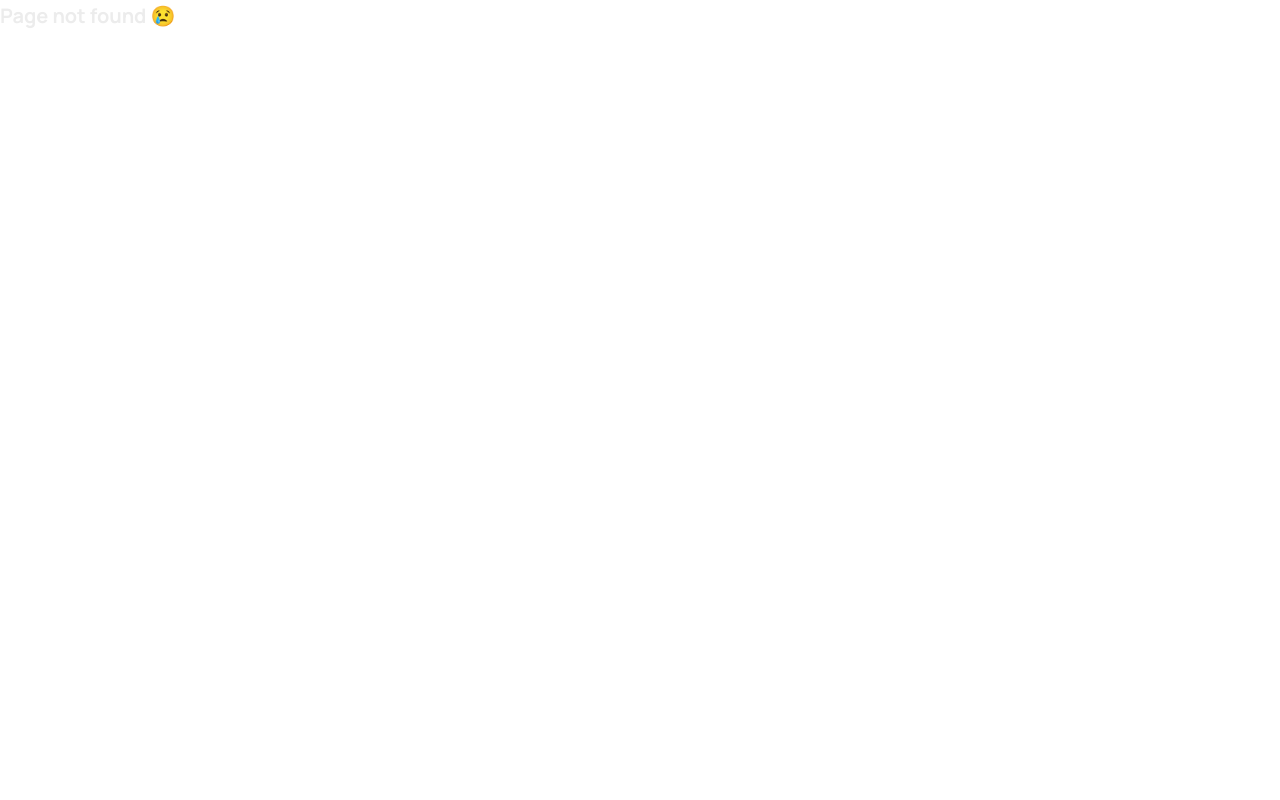
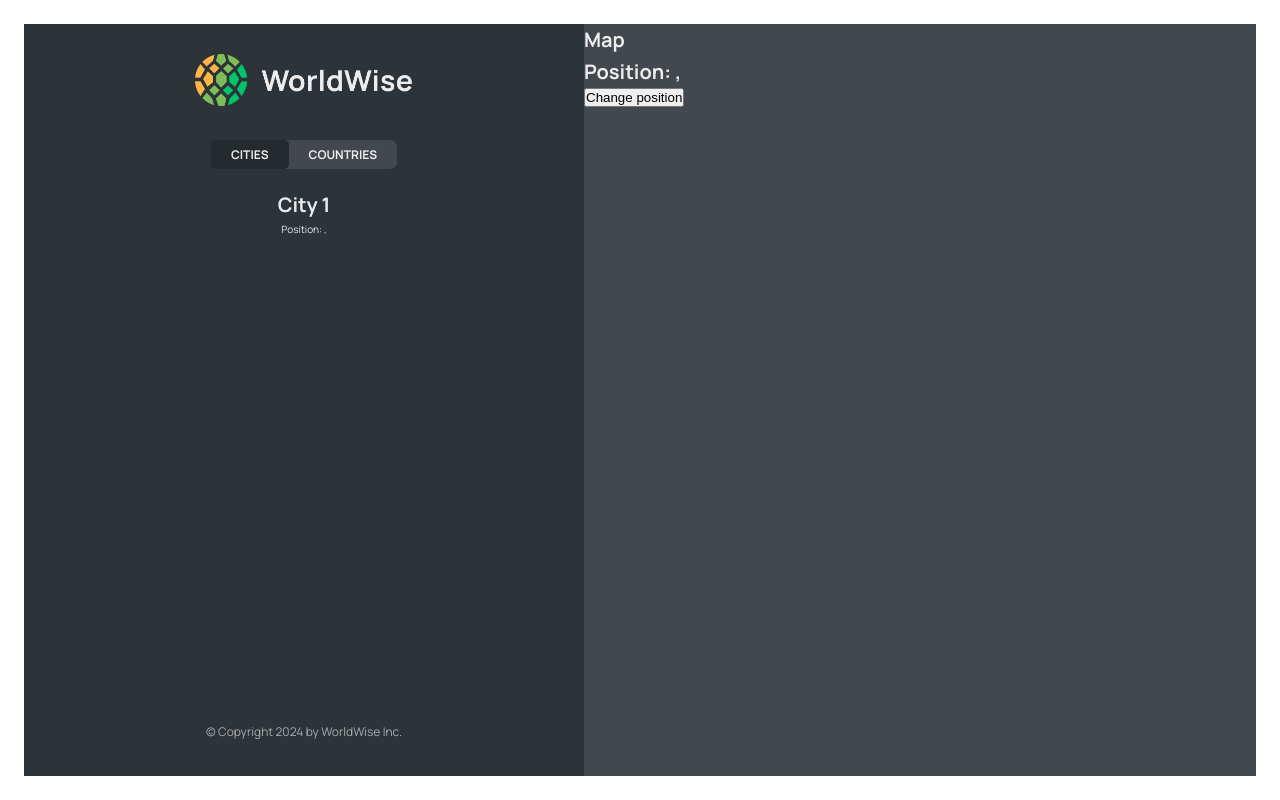
Before and after one commit to Rezuan-Ahmed-git/world-wise, a React (Vite) app: page /app/cities/1 in a window 1280 px wide. Before the commit this address had no page. Built offline with nearby package versions, Linux system fonts and the light colour scheme; data requests are answered from the project's data file.

Commit message:
feat: cities query string are set and dynamic route implement

```diff
--- a/src/App.jsx
+++ b/src/App.jsx
@@ -9,6 +9,7 @@
 import Login from './pages/Login';
 import CityList from './components/CityList';
 import CountryList from './components/CountryList';
+import City from './components/City';
 
 const BASE_URL = 'http://localhost:8002';
 
@@ -49,6 +50,7 @@
             path="cities"
             element={<CityList cities={cities} isLoading={isLoading} />}
           />
+          <Route path="cities/:id" element={<City />} />
           <Route
             path="countries"
             element={<CountryList cities={cities} isLoading={isLoading} />}
--- a/src/components/City.jsx
+++ b/src/components/City.jsx
@@ -1,60 +1,72 @@
-import styles from "./City.module.css";
+import { useParams, useSearchParams } from 'react-router-dom';
+import styles from './City.module.css';
 
 const formatDate = (date) =>
-  new Intl.DateTimeFormat("en", {
-    day: "numeric",
-    month: "long",
-    year: "numeric",
-    weekday: "long",
+  new Intl.DateTimeFormat('en', {
+    day: 'numeric',
+    month: 'long',
+    year: 'numeric',
+    weekday: 'long',
   }).format(new Date(date));
 
 function City() {
+  const { id } = useParams();
+  const [searchParams, setSearchParams] = useSearchParams();
+  const lat = searchParams.get('lat');
+  const lng = searchParams.get('lng');
+
   // TEMP DATA
   const currentCity = {
-    cityName: "Lisbon",
-    emoji: "🇵🇹",
-    date: "2027-10-31T15:59:59.138Z",
-    notes: "My favorite city so far!",
+    cityName: 'Lisbon',
+    emoji: '🇵🇹',
+    date: '2027-10-31T15:59:59.138Z',
+    notes: 'My favorite city so far!',
   };
 
   const { cityName, emoji, date, notes } = currentCity;
 
   return (
-    <div className={styles.city}>
-      <div className={styles.row}>
-        <h6>City name</h6>
-        <h3>
-          <span>{emoji}</span> {cityName}
-        </h3>
-      </div>
+    <>
+      <h1>City {id} </h1>
+      <p>
+        Position: {lat}, {lng}
+      </p>
+    </>
+    // <div className={styles.city}>
+    //   <div className={styles.row}>
+    //     <h6>City name</h6>
+    //     <h3>
+    //       <span>{emoji}</span> {cityName}
+    //     </h3>
+    //   </div>
 
-      <div className={styles.row}>
-        <h6>You went to {cityName} on</h6>
-        <p>{formatDate(date || null)}</p>
-      </div>
+    //   <div className={styles.row}>
+    //     <h6>You went to {cityName} on</h6>
+    //     <p>{formatDate(date || null)}</p>
+    //   </div>
 
-      {notes && (
-        <div className={styles.row}>
-          <h6>Your notes</h6>
-          <p>{notes}</p>
-        </div>
-      )}
+    //   {notes && (
+    //     <div className={styles.row}>
+    //       <h6>Your notes</h6>
+    //       <p>{notes}</p>
+    //     </div>
+    //   )}
 
-      <div className={styles.row}>
-        <h6>Learn more</h6>
-        <a
-          href={`https://en.wikipedia.org/wiki/${cityName}`}
-          target="_blank"
-          rel="noreferrer"
-        >
-          Check out {cityName} on Wikipedia &rarr;
-        </a>
-      </div>
+    //   <div className={styles.row}>
+    //     <h6>Learn more</h6>
+    //     <a
+    //       href={`https://en.wikipedia.org/wiki/${cityName}`}
+    //       target="_blank"
+    //       rel="noreferrer"
+    //     >
+    //       Check out {cityName} on Wikipedia &rarr;
+    //     </a>
+    //   </div>
 
-      <div>
-        <ButtonBack />
-      </div>
-    </div>
+    //   <div>
+    //     <ButtonBack />
+    //   </div>
+    // </div>
   );
 }
 
--- a/src/components/CityItem.jsx
+++ b/src/components/CityItem.jsx
@@ -1,3 +1,4 @@
+import { Link } from 'react-router-dom';
 import styles from './CityItem.module.css';
 
 const formatDate = (date) =>
@@ -8,13 +9,18 @@
   }).format(new Date(date));
 
 function CityItem({ city }) {
-  const { cityName, emoji, date } = city;
+  const { cityName, emoji, date, id, position } = city;
   return (
-    <li className={styles.cityItem}>
-      <span className={styles.emoji}>{emoji}</span>
-      <h3 className={styles.name}>{cityName}</h3>
-      <time className={styles.date}> {formatDate(date)} </time>
-      <button className={styles.deleteBtn}>&times;</button>
+    <li>
+      <Link
+        className={styles.cityItem}
+        to={`${id}?lat=${position.lat}&lng=${position.lng}`}
+      >
+        <span className={styles.emoji}>{emoji}</span>
+        <h3 className={styles.name}>{cityName}</h3>
+        <time className={styles.date}> {formatDate(date)} </time>
+        <button className={styles.deleteBtn}>&times;</button>
+      </Link>
     </li>
   );
 }
--- a/src/components/Map.jsx
+++ b/src/components/Map.jsx
@@ -1,7 +1,22 @@
+import { useSearchParams } from 'react-router-dom';
 import styles from './Map.module.css';
 
 function Map() {
-  return <div className={styles.mapContainer}>Map</div>;
+  const [searchParams, setSearchParams] = useSearchParams();
+  const lat = searchParams.get('lat');
+  const lng = searchParams.get('lng');
+
+  return (
+    <div className={styles.mapContainer}>
+      <h1>Map</h1>
+      <h1>
+        Position: {lat}, {lng}
+      </h1>
+      <button onClick={() => setSearchParams({ lat: 23, lng: 50 })}>
+        Change position
+      </button>
+    </div>
+  );
 }
 
 export default Map;
```
